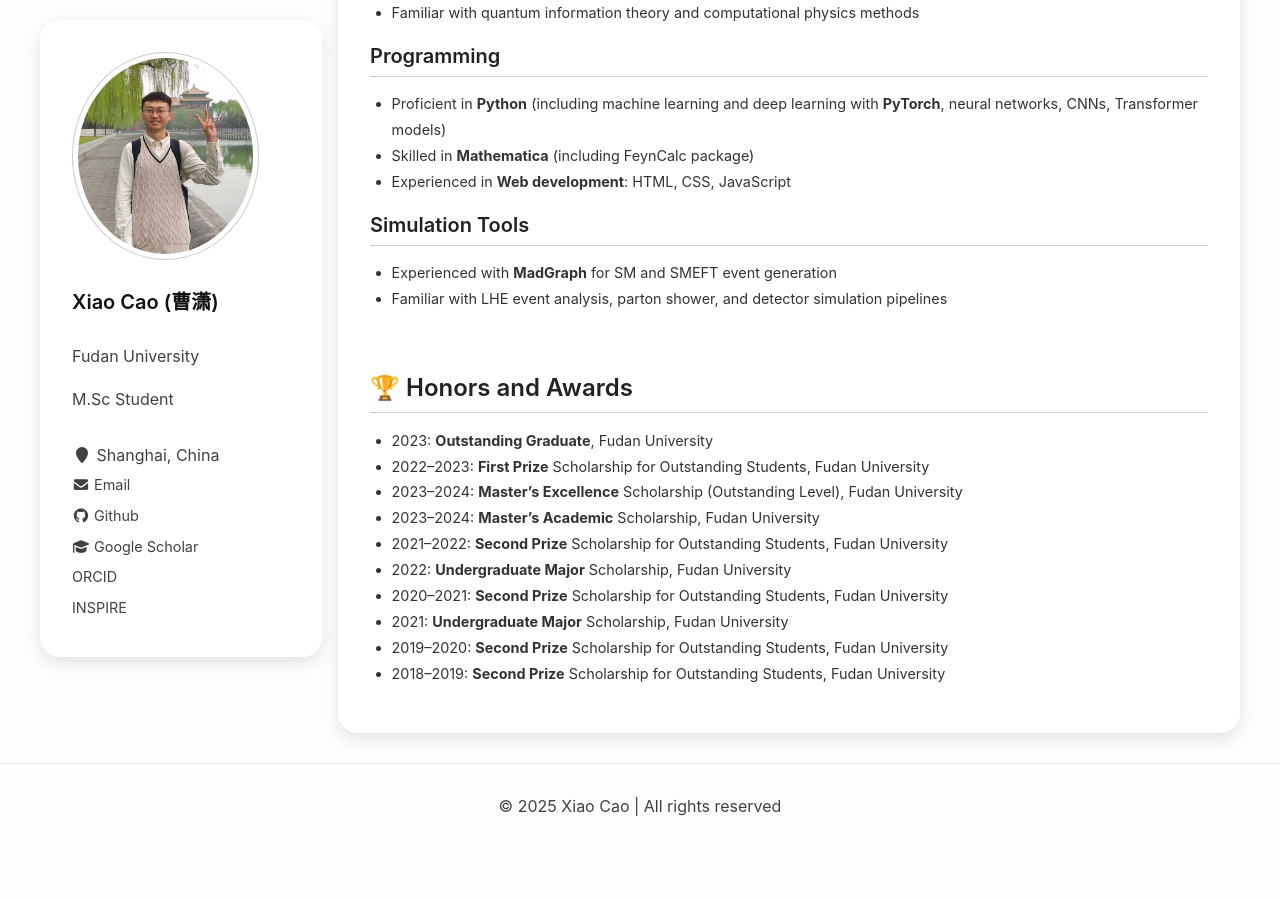
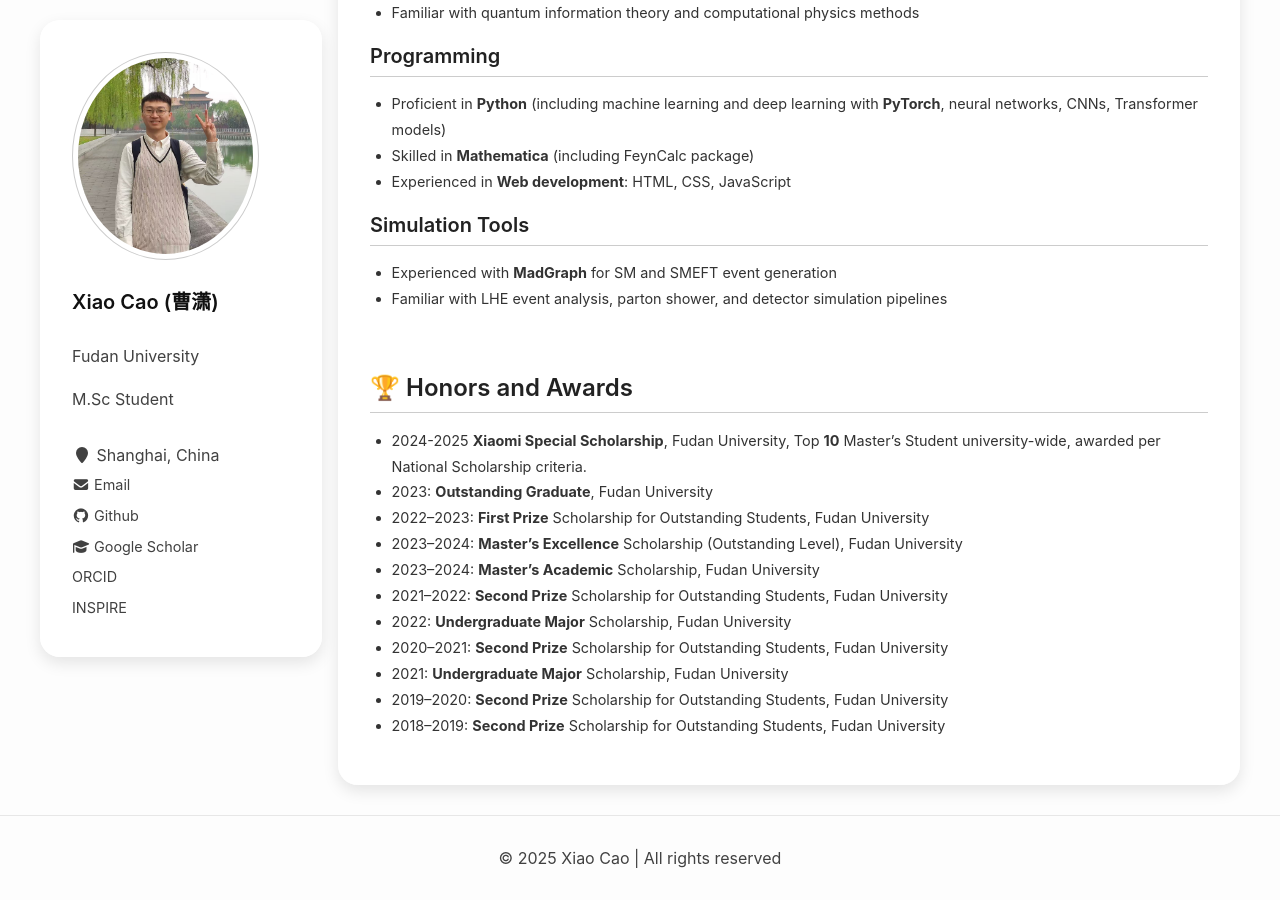
Before and after one commit to FranklinCao123/FranklinCao123.github.io, a Jekyll site: the page built from about.md, in a window 1280 px wide and 900 px high, scrolled down 1713 px. Built offline with Jekyll 4.4.1, drawn with Linux system fonts in a browser that asks for light colours; a style sheet for code colours, icons or effects is not loaded; before the commit the page ends 2561 px from its top, so only the background shows below that.

Commit message:
Add Xiaomi Special Scholarship to honors section

```diff
--- a/about.md
+++ b/about.md
@@ -91,6 +91,7 @@ I am currently pursuing a Master’s degree in theoretical physics (high energy
 
 # 🏆 Honors and Awards
 ---
+- 2024-2025 **Xiaomi Special Scholarship**, Fudan University, Top **10** Master’s Student university-wide, awarded per National Scholarship criteria.
 - 2023: **Outstanding Graduate**, Fudan University
 - 2022–2023: **First Prize** Scholarship for Outstanding Students, Fudan University
 - 2023–2024: **Master's Excellence** Scholarship (Outstanding Level), Fudan University
```
